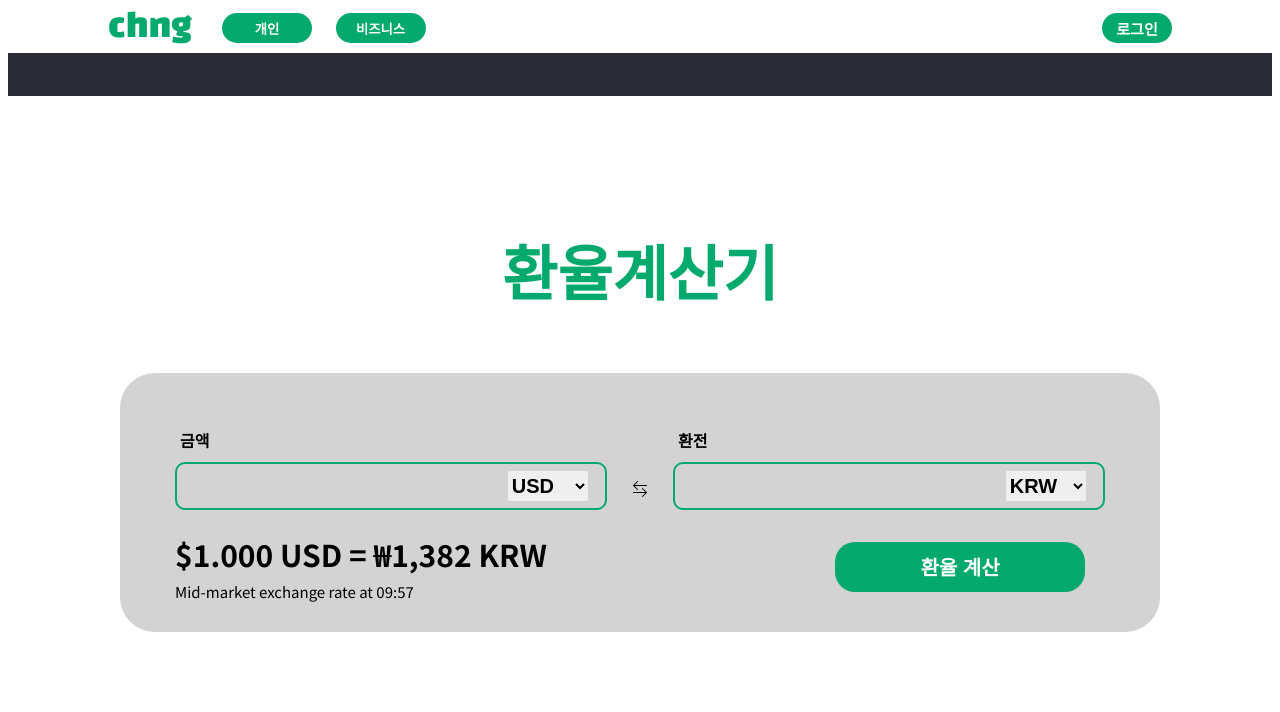
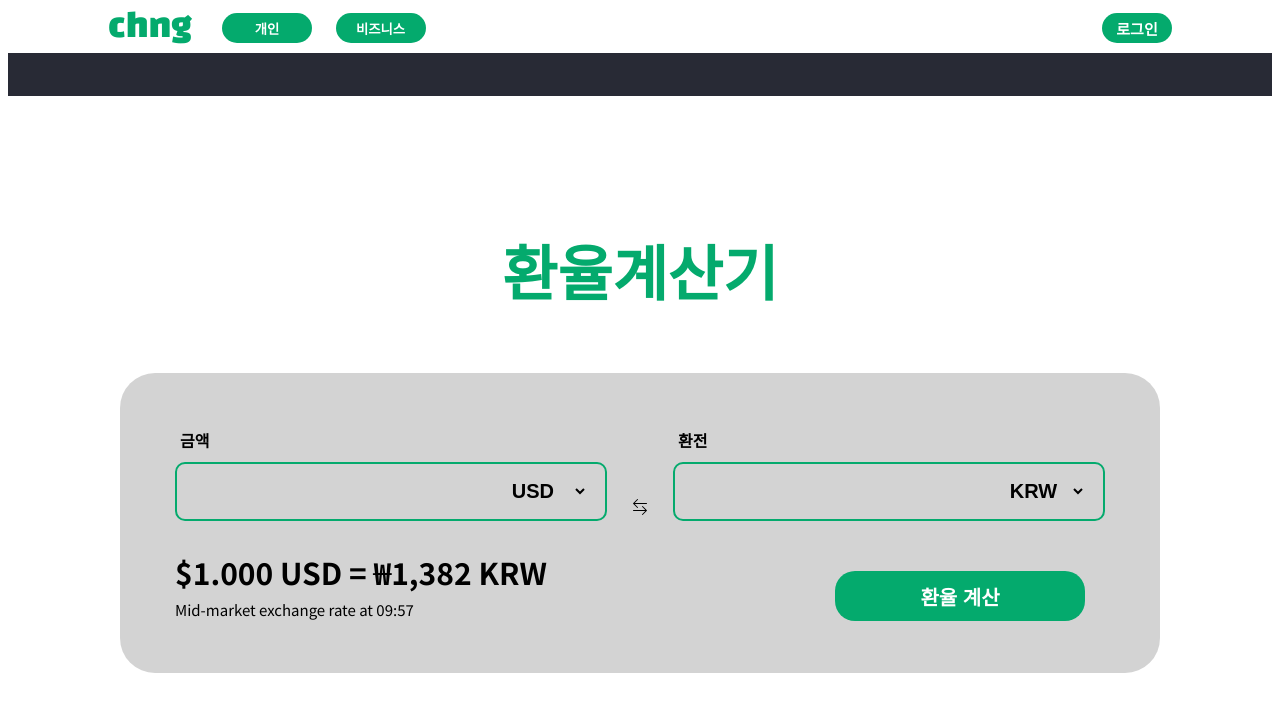
Before and after one commit to woorifisa-service-dev-3rd/frontend-1st-chng, a plain HTML site: page public/index.html in a window 1280 px wide. Drawn offline with Linux system fonts and the light colour scheme.

Commit message:
merge alice&bob

```diff
--- a/public/cal_style.css
+++ b/public/cal_style.css
@@ -36,8 +36,8 @@ section {
 .cal_box {
     display: flex;
     flex-direction: column;
-    justify-content: center background-color: #D9EEE1;
-    space beat height: 260px;
+    justify-content: center;
+    height: 260px;
     width: 1000px;
     border-radius: 35px;
     margin: 10px;
@@ -269,4 +269,5 @@ section {
     height: 30px;
     font-size: 20px;
     font-weight: bold;
+    background-color: transparent;
 }
```
